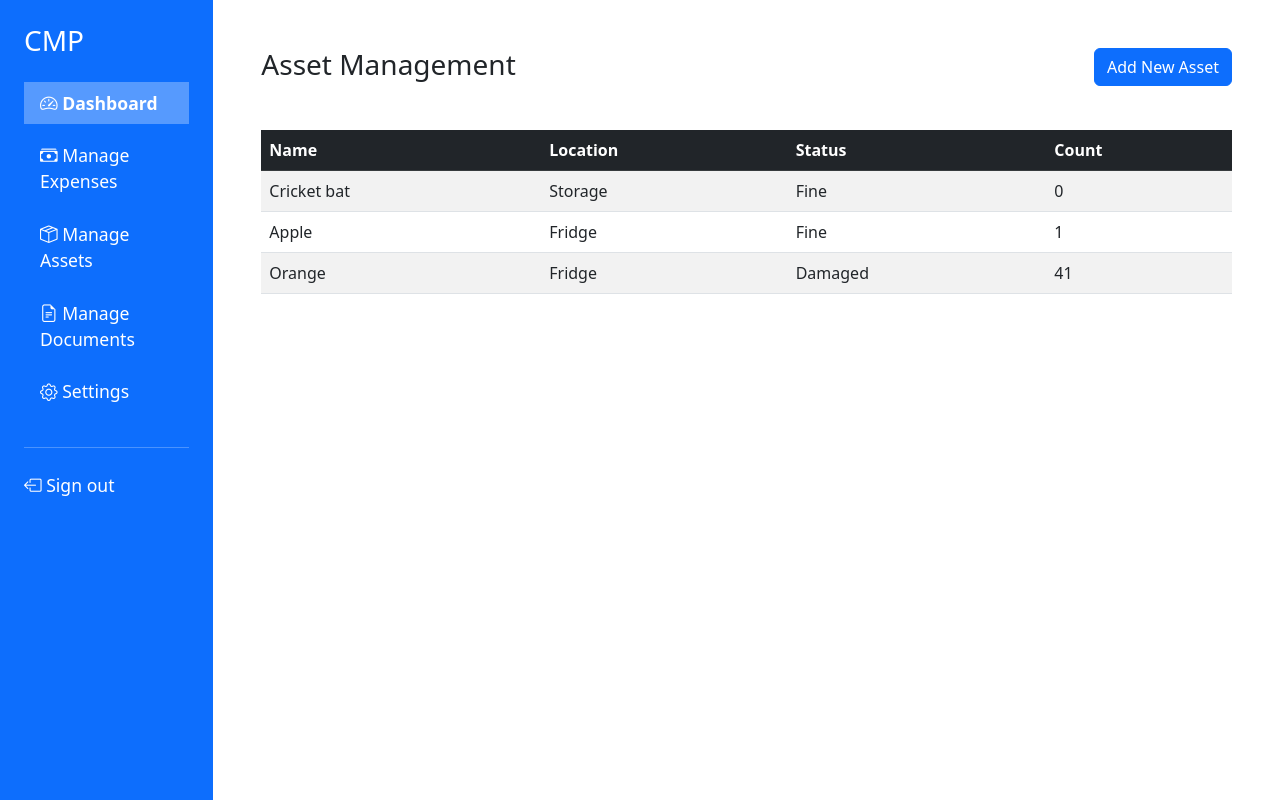
After one commit to OblivCode/Community-Management-Platform, a Flask app: page /assets in a window 1280 px wide. The commit adds this page. Run offline with Flask 3, Linux system fonts and the light colour scheme; a user stored in the database is signed in.

Commit message:
Asset Management page. Count attribute for asset.

```diff
--- a/src/app.py
+++ b/src/app.py
@@ -45,6 +45,7 @@ def logout():
     session.clear()
     return redirect('/login')
 
+# Dashboard Route
 @app.route('/dashboard')
 def dashboard():
     if not session.get("username"):
@@ -65,11 +66,71 @@ def dashboard():
     # D. Action log
     # Retrieve last 3 transactions
     recent_transactions = Transaction.query.order_by(Transaction.timestamp.desc()).filter_by(budget_id=budget.id).limit(3).all()
+
+    # TODO: Handle flashing messages for various actions across the app
+    # TODO: Develop recent activity log for actions like asset updates, document uploads, etc.
     # Temporary variables
+    # TODO: implement settings and map currency symbol and budget health threshold
     minimum_budget_health = total_budget * 0.2
     currency = '£'
+
     return render_template('dashboard.html', username = session["username"],  currency=currency, budget_year = budget_year, minimum_budget_health = minimum_budget_health, total_budget=total_budget, remaining_budget=remaining_budget, count_no_receipt=count_no_receipt, count_assets=count_assets, count_assets_damaged=count_assets_damaged, count_documents=count_documents, unlinked_documents=unlinked_documents, recent_transactions=recent_transactions)
 
+# Asset Management Route
+@app.route('/assets', methods=['GET'])
+@app.route('/assets/<operation>', methods=['POST'])
+def assets(operation=None):
+    if not session.get("username"):
+        return redirect("/login")
+
+    if request.method == "GET":
+        return assets_get()
+    elif request.method == "POST":
+        return assets_post(operation)
+
+def assets_get():
+    # Get all assets
+    assets = Asset.query.all()
+    asset_status_options = [status.value.removeprefix("AssetStatus.") for status in AssetStatus]
+    return render_template('assets.html', assets=assets, asset_status_options=asset_status_options)
+
+def assets_post(operation):
+     # "add", "update", "delete"
+    if operation == "add":
+        name = request.form.get("name")
+        location = request.form.get("location")
+        status = request.form.get("status")
+        count = request.form.get("count")
+
+        # Ensure name is unique
+        existing_asset = Asset.query.filter_by(name=name).first()
+        if existing_asset:
+            flash("Asset with this name already exists.", "error")
+        else:
+            new_asset = Asset(name=name, location=location, status=status, count = count)
+            db.session.add(new_asset)
+            db.session.commit()
+    elif operation == "update":
+        asset_id = request.form.get("asset_id")
+        asset = Asset.query.get(asset_id)
+        if asset:
+            asset.name = request.form.get("name")
+            asset.location = request.form.get("location")
+            asset.status = request.form.get("status")
+            db.session.commit()
+        else:
+            flash("Could not update asset with ID {asset_id}: Asset not found", "error")
+    elif operation == "delete":
+        asset_id = request.form.get("asset_id")
+        asset = Asset.query.get(asset_id)
+        if asset:
+            db.session.delete(asset)
+            db.session.commit()
+        else:
+            flash("Could not delete asset with ID {asset_id}: Asset not found", "error")
+    else:
+        flash("Invalid operation.", "error")
+    return redirect("/assets")
 
 def setup_database():
     with app.app_context():
--- a/src/models.py
+++ b/src/models.py
@@ -23,6 +23,7 @@ class Asset(db.Model):
     name = db.Column(db.String(100), nullable=False)
     location = db.Column(db.String(100), default='Storage')
     status = db.Column(db.String(100), default='Fine')
+    count = db.Column(db.Integer, nullable=False)
 
 class Transaction(db.Model):
     id = db.Column(db.Integer, primary_key=True)
--- /dev/null
+++ b/src/templates/assets.html
@@ -0,0 +1,77 @@
+{% extends "base.html" %}
+{% block title %}Assets Management{% endblock %}
+{% block content %}
+<div class="row g-2 mb-4">
+    <div class ="col-md-6">
+        <h2 class="h3 mb-4">Asset Management</h2>
+    </div>
+    <div class ="col-md-6 text-end">
+        <button class="btn btn-primary mb-3" type="button" data-bs-toggle="modal" data-bs-target="#addAssetModal">Add New Asset</button>
+    </div>
+</div>
+
+<table class="table table-striped table-hover">
+    <thead class="table-dark">
+        <tr>
+            <th scope="col">Name</th>
+            <th scope="col">Location</th>
+            <th scope="col">Status</th>
+            <th scope="col">Count</th>
+        </tr>
+    </thead>
+    <tbody>
+        {% for asset in assets %}
+        <tr>
+            <td>{{ asset.name }}</td>
+            <td>{{ asset.location }}</td>
+            <td>{{ asset.status }}</td>
+            <td>{{ asset.count }}</td>
+        </tr>
+        {% else %}
+        <tr>
+            <td colspan="6" class="text-center">No assets recorded.</td>
+        </tr>
+        {% endfor %}
+    </tbody>
+</table>
+
+<!-- Add Asset Modal -->
+<div class="modal fade" id="addAssetModal" tabindex="-1" aria-labelledby="addAssetModalLabel" aria-hidden="true">
+    <div class="modal-dialog">
+        <div class="modal-content">
+            <div class="modal-header">
+                <h5 class="modal-title" id="addAssetModalLabel">Add New Asset</h5>
+                <button type="button" class="btn-close" data-bs-dismiss="modal" aria-label="Close"></button>
+            </div>
+            <form action="/assets/add" method="post">
+                <div class="modal-body"></div>
+                    <div class="mb-3">
+                        <label for="assetName" class="form-label">Asset Name</label>
+                        <input type="text" class="form-control" id="assetName" name="name" required>
+                    </div>
+                    <div class="mb-3">
+                        <label for="assetLocation" class="form-label">Location</label>
+                        <input type="text" class="form-control" id="assetLocation" name="location" required>
+                    </div>
+                    <div class="mb-3">
+                        <label for="assetStatus" class="form-label">Status</label>
+                        <select class="form-select" id="assetStatus" name="status" required>
+                            {% for status in asset_status_options %}
+                                <option>{{status}}</option>
+                            {% endfor %}
+                        </select>
+                    </div>
+                    <div class="mb-3">
+                        <label for="assetCount" class="form-label">Count</label>
+                        <input type="number" class="form-control" id="assetCount" name="count" min="1" required>
+                    </div>
+                <div class="modal-footer">
+                    <button type="button" class="btn btn-secondary" data-bs-dismiss="modal">Close</button>
+                    <button type="submit" class="btn btn-primary">Add Asset</button>
+                </div>
+            </form>
+        </div>
+    </div>
+</div>
+
+{% endblock %}
--- a/src/templates/dashboard.html
+++ b/src/templates/dashboard.html
@@ -52,7 +52,7 @@
     <div class="col-md-4">
         <div class="card h-100 shadow-sm">
             <div class="card-header bg-white">
-                <h5 class="mb-0 text-success"><i class="bi bi-box-seam"></i> Inventory Overview (Assets)</h5>
+                <h5 class="mb-0 text-success"><i class="bi bi-box-seam"></i> Asset Management Overview</h5>
             </div>
             <div class="card-body">
                 <div class="row g-3">
```
Also changed, not shown: src/cmp.db.
